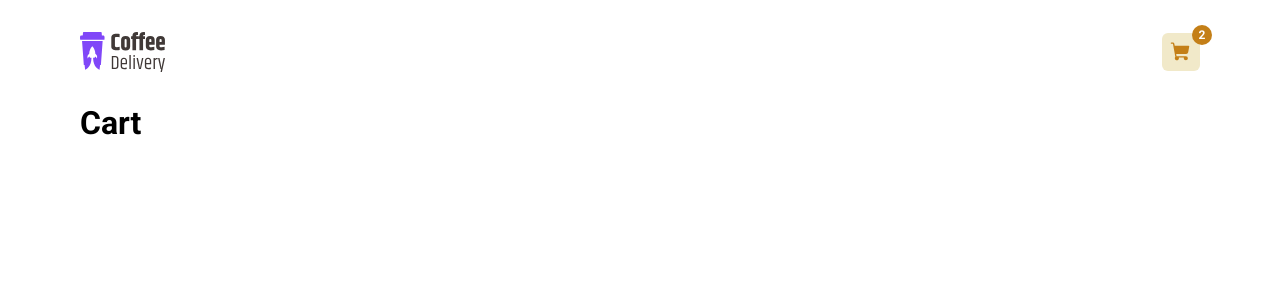
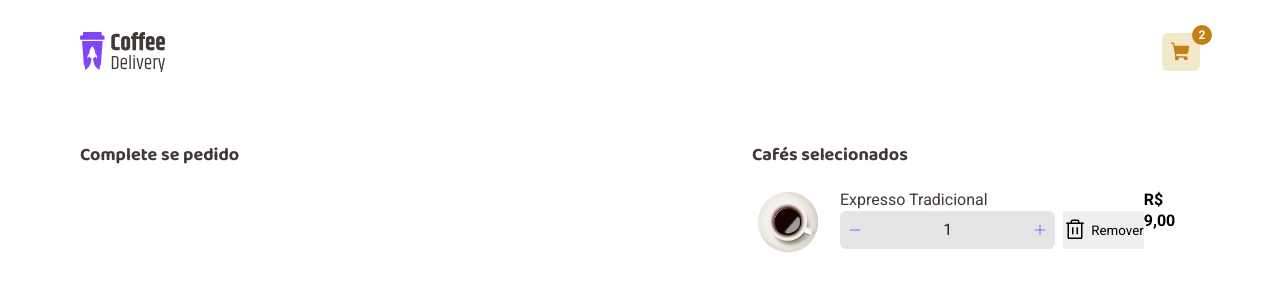
Before and after one commit to rafaelvieiracosta/coffee-delivery-react, a React (Vite) app: page /cart in a window 1280 px wide. Shown: the top 300 px of the page. Built offline with nearby package versions, Linux system fonts and the light colour scheme.

Commit message:
feat: init cart page

```diff
--- /dev/null
+++ b/src/pages/Cart/components/CartSummary/CartProduct/index.tsx
@@ -0,0 +1,42 @@
+import {
+  CardActions,
+  CardContainer,
+  CardContent,
+  CardImage,
+  CardInformation,
+  CardTitle,
+  CardRemoveButton,
+  CardPrice,
+} from "./styles";
+
+import { Trash } from "phosphor-react";
+
+import { QuantityControl } from "../../../../../components/QuantityControl";
+
+export function CartProduct() {
+  return (
+    <CardContainer>
+      <CardContent>
+        <CardImage
+          src="/img/coffees/americano.png"
+          alt=""
+          width="64"
+          height="64"
+        />
+
+        <CardInformation>
+          <CardTitle>Expresso Tradicional</CardTitle>
+          <CardActions>
+            <QuantityControl />
+            <CardRemoveButton>
+              <Trash size={24} />
+              Remover
+            </CardRemoveButton>
+          </CardActions>
+        </CardInformation>
+      </CardContent>
+
+      <CardPrice>R$ 9,00</CardPrice>
+    </CardContainer>
+  );
+}
--- /dev/null
+++ b/src/pages/Cart/components/CartSummary/CartProduct/styles.ts
@@ -0,0 +1,43 @@
+import styled from "styled-components";
+
+export const CardContainer = styled.div`
+  display: flex;
+  padding: 0.5rem 0.25rem;
+`;
+
+export const CardContent = styled.div`
+  display: flex;
+  gap: 1.25rem;
+`;
+
+export const CardImage = styled.img`
+  flex-shrink: 0;
+  max-width: 64px;
+  aspect-ratio: 1 / 1;
+`;
+
+export const CardInformation = styled.div``;
+
+export const CardTitle = styled.p`
+  font-size: 1rem;
+  font-weight: 400;
+  line-height: 1.3;
+  color: ${(props) => props.theme.base_subtitle};
+`;
+
+export const CardActions = styled.div`
+  display: flex;
+  gap: 0.5rem;
+`;
+
+export const CardRemoveButton = styled.button`
+  display: flex;
+  align-items: center;
+  gap: 0.25rem;
+`;
+
+export const CardPrice = styled.p`
+  font-size: 1rem;
+  font-weight: 700;
+  line-height: 1.3;
+`;
--- /dev/null
+++ b/src/pages/Cart/components/CartSummary/CartSummary.tsx
@@ -0,0 +1,5 @@
+import { CartProduct } from "./CartProduct";
+
+export function CartSummary() {
+  return <CartProduct />;
+}
--- a/src/pages/Cart/index.tsx
+++ b/src/pages/Cart/index.tsx
@@ -1,9 +1,21 @@
+import { CartContainer, CartWrapper, CartTitle } from "./styles";
+
+import { CartSummary } from "./components/CartSummary/CartSummary";
+
 export function Cart() {
   return (
-    <main>
+    <CartContainer>
       <div className="row">
-        <h1>Cart</h1>
+        <CartWrapper>
+          <div>
+            <CartTitle>Complete se pedido</CartTitle>
+          </div>
+          <div>
+            <CartTitle>Cafés selecionados</CartTitle>
+            <CartSummary />
+          </div>
+        </CartWrapper>
       </div>
-    </main>
+    </CartContainer>
   );
 }
--- a/src/pages/Cart/styles.ts
+++ b/src/pages/Cart/styles.ts
@@ -1,3 +1,20 @@
 import styled from "styled-components";
 
-export const CartContainer = styled.div``;
+export const CartContainer = styled.main`
+  padding-top: 2.5rem;
+`;
+
+export const CartWrapper = styled.div`
+  display: grid;
+  grid-template-columns: minmax(auto, 40rem) minmax(auto, 28rem);
+  gap: 2rem;
+`;
+
+export const CartTitle = styled.h2`
+  font-family: "Baloo 2", sans-serif;
+  font-size: 1.125rem;
+  font-weight: 700;
+  line-height: 1.3;
+  margin-bottom: 0.938rem;
+  color: ${(props) => props.theme.base_subtitle};
+`;
```
Also changed, not shown: src/pages/Cart/components/CartSummary/index.ts (added).
